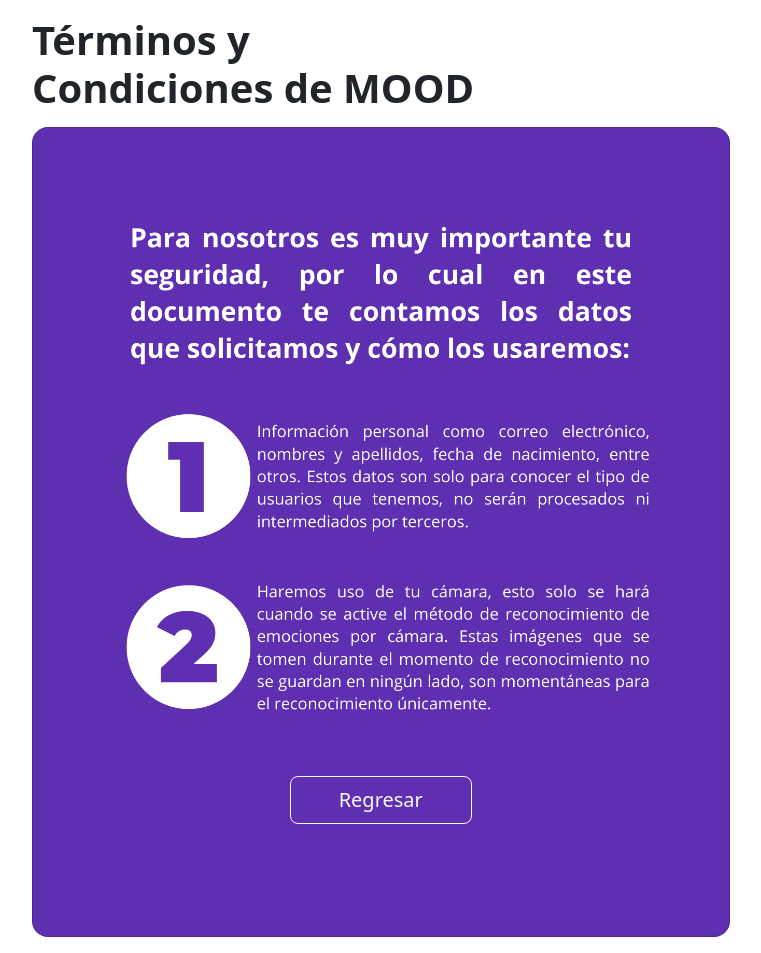
After one commit to GianSz/Mood_P1, a Django app: page /terminosycondiciones/ in a window 1280 px wide. The commit adds this page. Shown: the whole page, without its empty margins (50-811 px from the left). Run offline with Django 4.2, Linux system fonts and the light colour scheme; some libraries are stand-ins or nearby versions.

Commit message:
Terminos y condiciones agregado

```diff
--- a/Mood/main/templates/moodCamera.html
+++ b/Mood/main/templates/moodCamera.html
@@ -8,7 +8,7 @@
     <section class="py-5 text-center container" style="background:  #fff ;">
         <div class="row py-lg-5">
             <div class="col-lg-6 col-md-8 mx-auto">
-                <h2 class="fw-light"><b>INSTRUCCIONES DE USO</b></h2>
+                <h2 class="fw-bold"><b>INSTRUCCIONES DE USO</b></h2>
                 <br>
                 <br>
             </div>
--- a/Mood/main/templates/moodTexto.html
+++ b/Mood/main/templates/moodTexto.html
@@ -8,7 +8,7 @@
     <section class="py-5 text-center container" style="background:  #fff ;">
         <div class="row py-lg-5">
             <div class="col-lg-6 col-md-8 mx-auto">
-                <h2 class="fw-light"><b>INSTRUCCIONES DE USO</b></h2>
+                <h2 class="fw-bold"><b>INSTRUCCIONES DE USO</b></h2>
                 <br>
                 <br>
             </div>
--- /dev/null
+++ b/Mood/main/templates/terminosycondiciones.html
@@ -0,0 +1,36 @@
+<!DOCTYPE html>
+<html lang="en">
+<head>
+    <meta charset="UTF-8">
+    <meta http-equiv="X-UA-Compatible" content="IE=edge">
+    <meta name="viewport" content="width=device-width, initial-scale=1.0">
+    <!-- Bootstrap CSS -->
+    <link href="https://cdn.jsdelivr.net/npm/bootstrap@5.2.0/dist/css/bootstrap.min.css" rel="stylesheet" integrity="sha384-gH2yIJqKdNHPEq0n4Mqa/HGKIhSkIHeL5AyhkYV8i59U5AR6csBvApHHNl/vI1Bx" crossorigin="anonymous">
+    <!-- Iconos -->
+    <script src="https://kit.fontawesome.com/6f83f56a7b.js" crossorigin="anonymous"></script>
+    <link rel="icon" href="../../static/LogoBlancoMood.png">
+    <title>Terminos y Condiciones</title>
+
+</head>
+
+<body style="background: #fff; ">
+    <div class="container py-3 ">
+        <div class="col-xl-5">
+            <h1 class="fw-bold">Términos y Condiciones de MOOD</h1>
+            <div class="card text-black" style="border-radius: 1rem; background-color: #5E2FB1; width: 150%; margin-top: 15px;">
+                <div class="card-body p-5 text-center">
+                    <div class="mb-md-5 mt-md-1 pb-3">
+                        <div class="text-center" style="margin:20px">
+                            <img src="../../../static/Terms&Cond.png" alt="Terminos" style="width: 100%; position: relative;">
+                        </div>
+
+                        <a class="btn btn-outline-light btn-lg px-5" type="button" href="{% url 'register' %}">Regresar</a>
+
+                    </div>
+                </div>
+            </div>
+        </div>
+    </div>
+</body>
+
+</html>
--- a/Mood/main/urls.py
+++ b/Mood/main/urls.py
@@ -21,6 +21,7 @@ urlpatterns = [
     path('playlist/<str:userEmotion>', views.playlist, name = 'playlist'),
     path('logout/', logout_then_login, name='logout'),
     path('sendSatisfactionForm/<str:goto>', views.sendSatisfactionForm, name='sendSatisfactionForm'),#recibe la página a la que se debe redireccionar
+    path('terminosycondiciones/', views.terminos, name='terminos'),
     # Las siguientes deberán tener alguna seguridad para que los usuarios no puedan acceder a ellas
     path('musicaBD', views.SubirMusica, name='subirMusica'),#utilidad pa subir a la BBDD
     path('duracionBD', views.subirDuracion, name='subirDuracion'),#utilidad pa subir a la BBDD
--- a/Mood/main/views.py
+++ b/Mood/main/views.py
@@ -44,6 +44,9 @@ def register_page(request):
                 return render(request, template_name='registro.html', context = {'form': form, 'error': "Debes tener más de 15 años"})
 
     return render(request, template_name='registro.html', context = {'form': form, 'error': "None"})
+
+def terminos(request):
+    return render(request, template_name='terminosycondiciones.html')
 
 #Función que carga la página principal de la página
 @login_required(login_url='/login/')
```
Also changed, not shown: Mood/main/templates/registro.html (+33 -2 lines), Mood/main/static/Terms&Cond.png (added).
